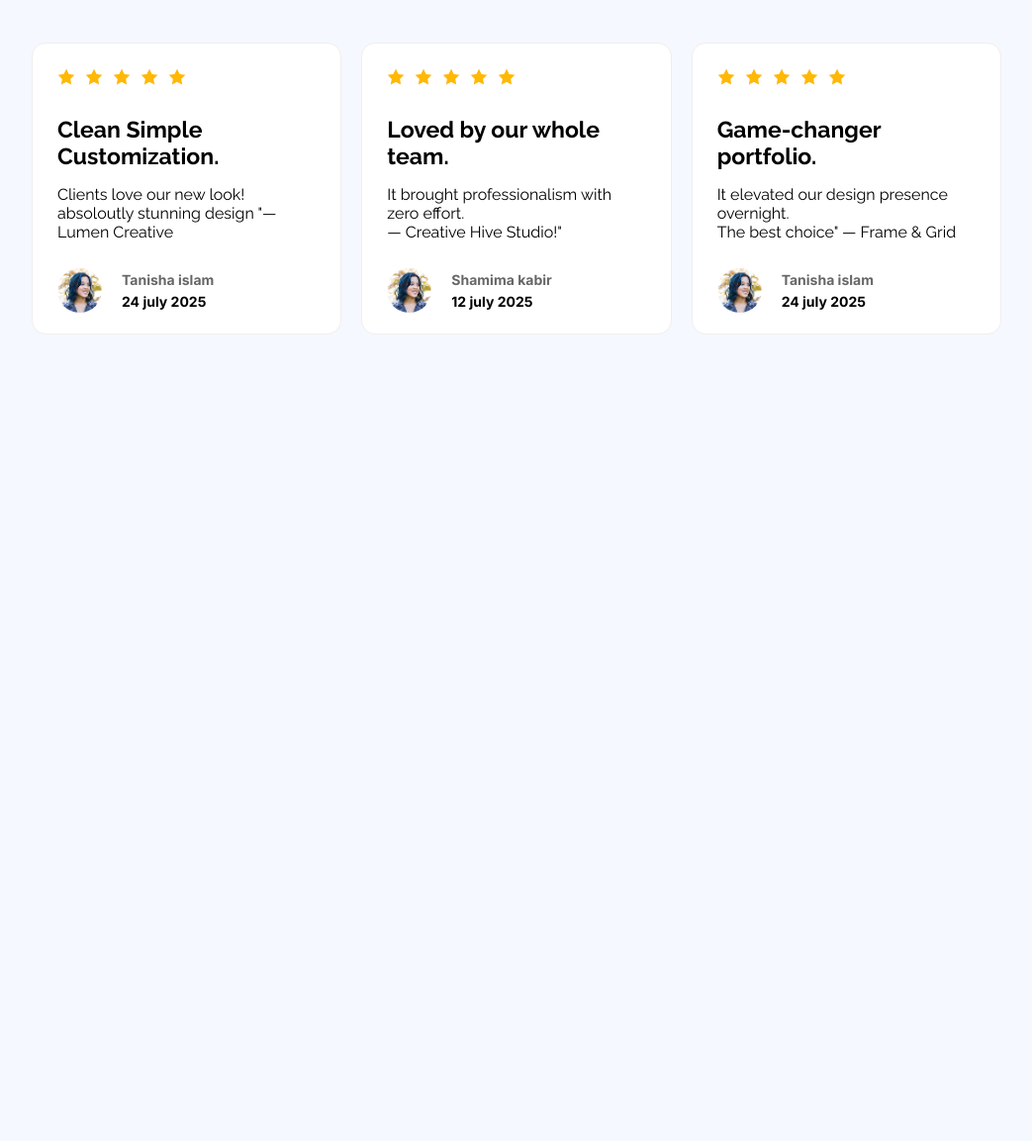
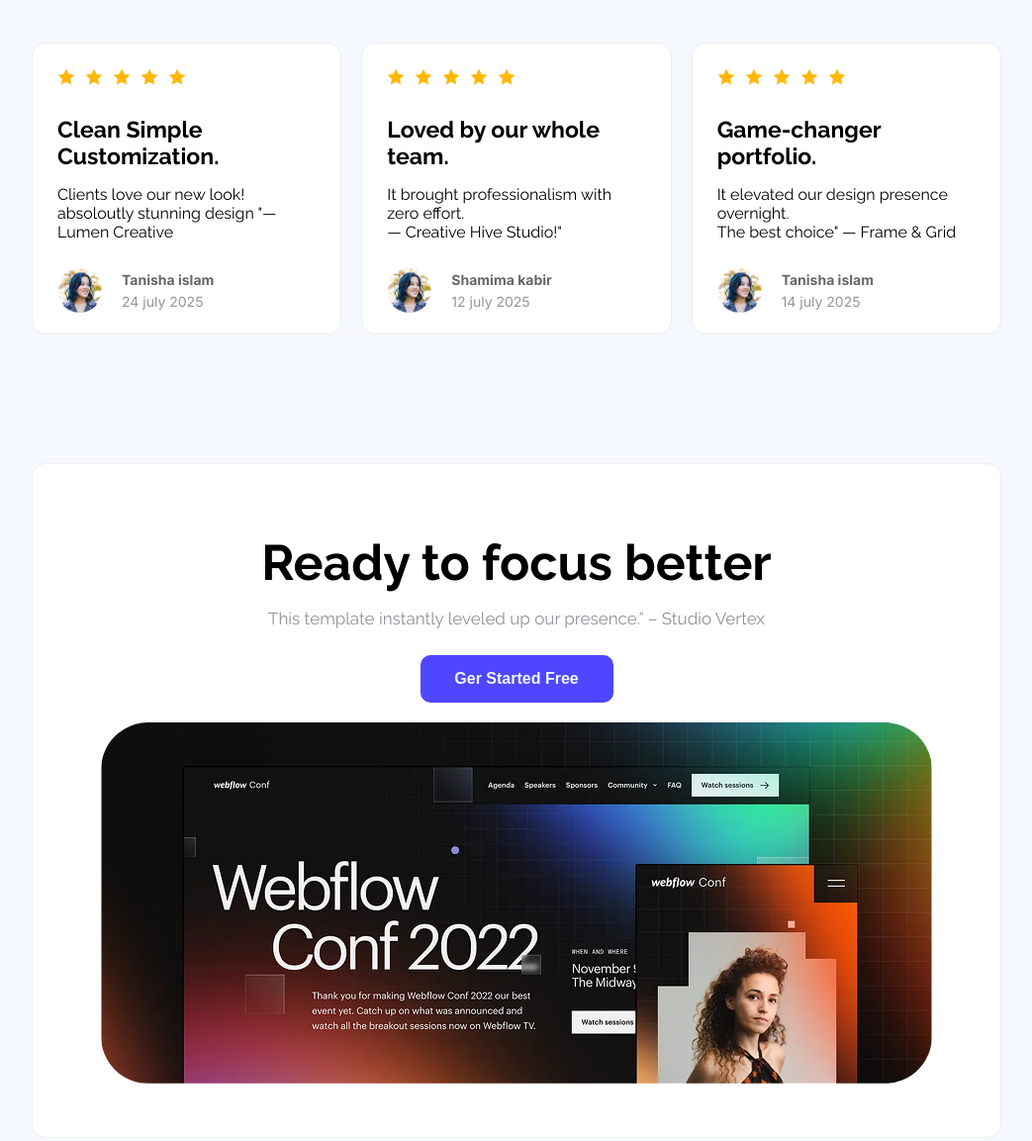
Before and after one commit to shammikabir/Webflow_agency, a plain HTML site: page index.html in a window 1280 px wide. Shown: the part 1801-2954 px from the top of the page at 99% size, without its empty margins (118-1161 px from the left). Before the commit the page ends 2149 px from the top, so only its background shows below. Drawn offline with Linux system fonts and the light colour scheme.

Commit message:
webflow section added

```diff
--- a/index.html
+++ b/index.html
@@ -60,7 +60,7 @@
         <h2>What our users say</h2>
 <div class="total-feedback container">
 
-        <div class="rating ">
+        <div class="rating border">
             <div class="star-rating">
                 <img src="../Assets/icon-star.png" alt="">
                 <img src="../Assets/icon-star.png" alt="">
@@ -77,11 +77,11 @@
                 <img src="../Assets/avatar.png" alt="">
                 <div>
                     <p class="reviewer-name ">Tanisha islam</p>
-                    <p class="d">24 july 2025</p>
+                    <p class="date">24 july 2025</p>
                 </div>
             </div>
         </div>
-        <div class="rating">
+        <div class="rating border">
             <div class="star-rating">
                 <img src="../Assets/icon-star.png" alt="">
                 <img src="../Assets/icon-star.png" alt="">
@@ -99,11 +99,11 @@
                 <img src="../Assets/avatar.png" alt="">
                 <div>
                     <p class="reviewer-name ">Shamima kabir</p>
-                    <p class="d">12 july 2025</p>
+                    <p class="date">12 july 2025</p>
                 </div>
             </div>
         </div>
-         <div class="rating">
+         <div class="rating border">
             <div class="star-rating">
                 <img src="../Assets/icon-star.png" alt="">
                 <img src="../Assets/icon-star.png" alt="">
@@ -120,7 +120,7 @@
                 <img src="../Assets/avatar.png" alt="">
                 <div>
                     <p class="reviewer-name ">Tanisha islam</p>
-                    <p class="d">24 july 2025</p>
+                    <p class="date">14 july 2025</p>
                 </div>
             </div>
         </div>
@@ -128,6 +128,17 @@
 
 
     </section>
+
+    <!-- Ready to focus better -->
+     <section  class="container webflow border">
+        <div>
+            <h2>Ready to focus better</h2>
+            <p>This template instantly leveled up our presence.” – Studio Vertex</p>
+            <button class="primary-btn started-btn">Ger Started Free</button>
+            </div>
+            <img src="../Assets/wc-big.png" alt="">
+
+     </section>
 
 
     </main>
--- a/style.css
+++ b/style.css
@@ -62,6 +62,12 @@ body {
 .description {
     color: rgba(37, 36, 50, 0.5);
     font-size: 20px;
+}
+
+.border{
+    border: 1px solid  rgba(242, 237, 237, 1);
+    background-color: #FFFF;
+    border-radius: 14px;
 }
 
 /* navbar section */
@@ -170,11 +176,8 @@ header h1 {
     margin-bottom: 40px;
 }
 .rating{
-    border: 1px solid  rgba(242, 237, 237, 1);
-    border-radius: 14px;
     width: 366px;
     height: 243px;
-    background-color: #FFFF;
     margin-top: 40px;
     padding: 25px;
 }
@@ -218,3 +221,32 @@ header h1 {
     font-size: 11px;
     font-weight: normal;
 }
+
+
+/* get-started */
+
+.webflow{
+    text-align: center;
+    margin-top: 130px;
+}
+.webflow h2{
+    font-size: 50px;
+    margin-top: 70px;
+    margin-bottom: 10px;
+}
+
+.webflow p{
+     color: rgba(37, 36, 50, 0.5);
+     font-size: 17px;
+}
+.started-btn{
+    width: 195px;
+    margin-top: 10px;
+
+}
+
+.webflow img{
+    border-radius: 48px;
+   margin-top: 20px;
+   margin-bottom: 50px;
+}
```
